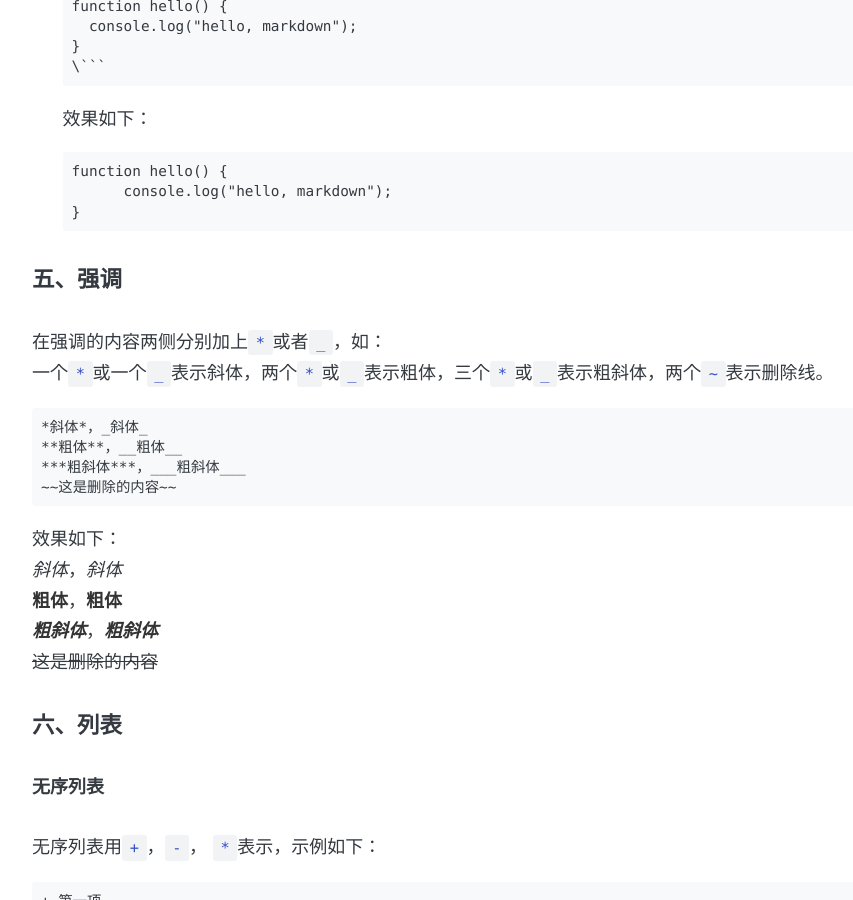
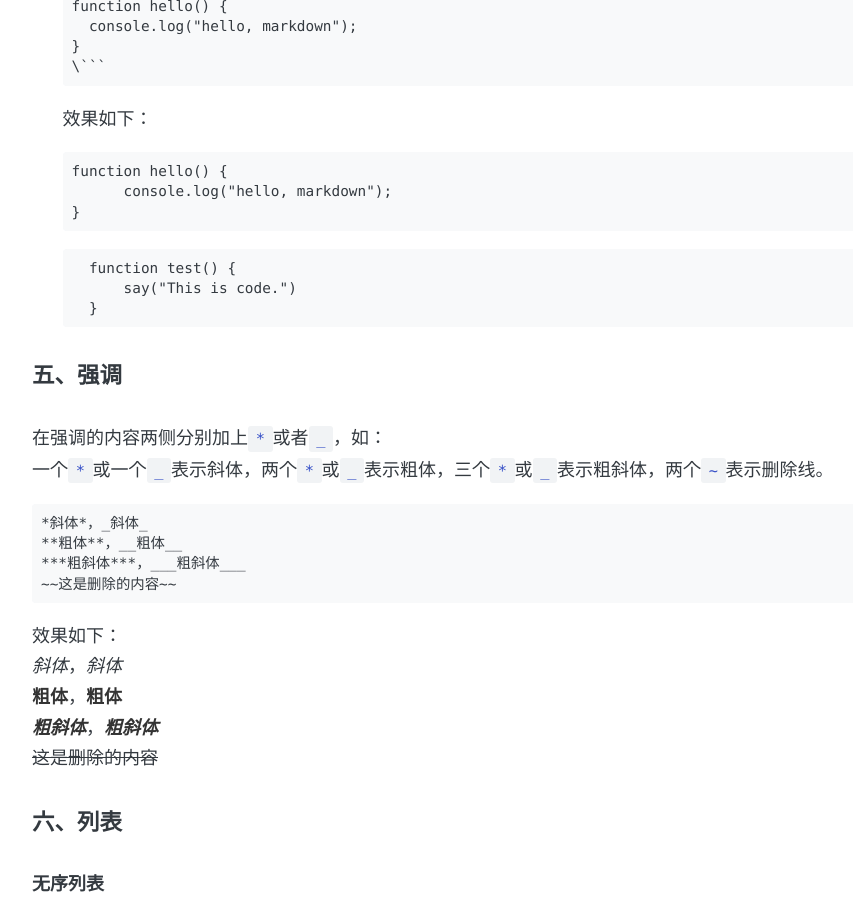
Before and after one commit to perfiffer/perfiffer.github.io, a Jekyll site: the page built from _posts/2019-04-16-markdown语法.md, in a window 1280 px wide and 900 px high, scrolled down 2799 px. Shown: the whole window, without its empty margins (194-1047 px from the left). Built offline with Jekyll 4.4.1, drawn with Linux system fonts in a browser that asks for light colours; some web fonts are replaced; comment, search, counter and statistics services are not loaded.

Commit message:
blog update

````diff
--- a/_posts/2019-04-16-markdown语法.md
+++ b/_posts/2019-04-16-markdown语法.md
@@ -91,6 +91,10 @@ function hello() {
         console.log("hello, markdown");
 }
 ```
+
+		function test() {
+			say("This is code.")
+		}
 
 #### 五、强调
 在强调的内容两侧分别加上`*`或者`_`，如：
````
